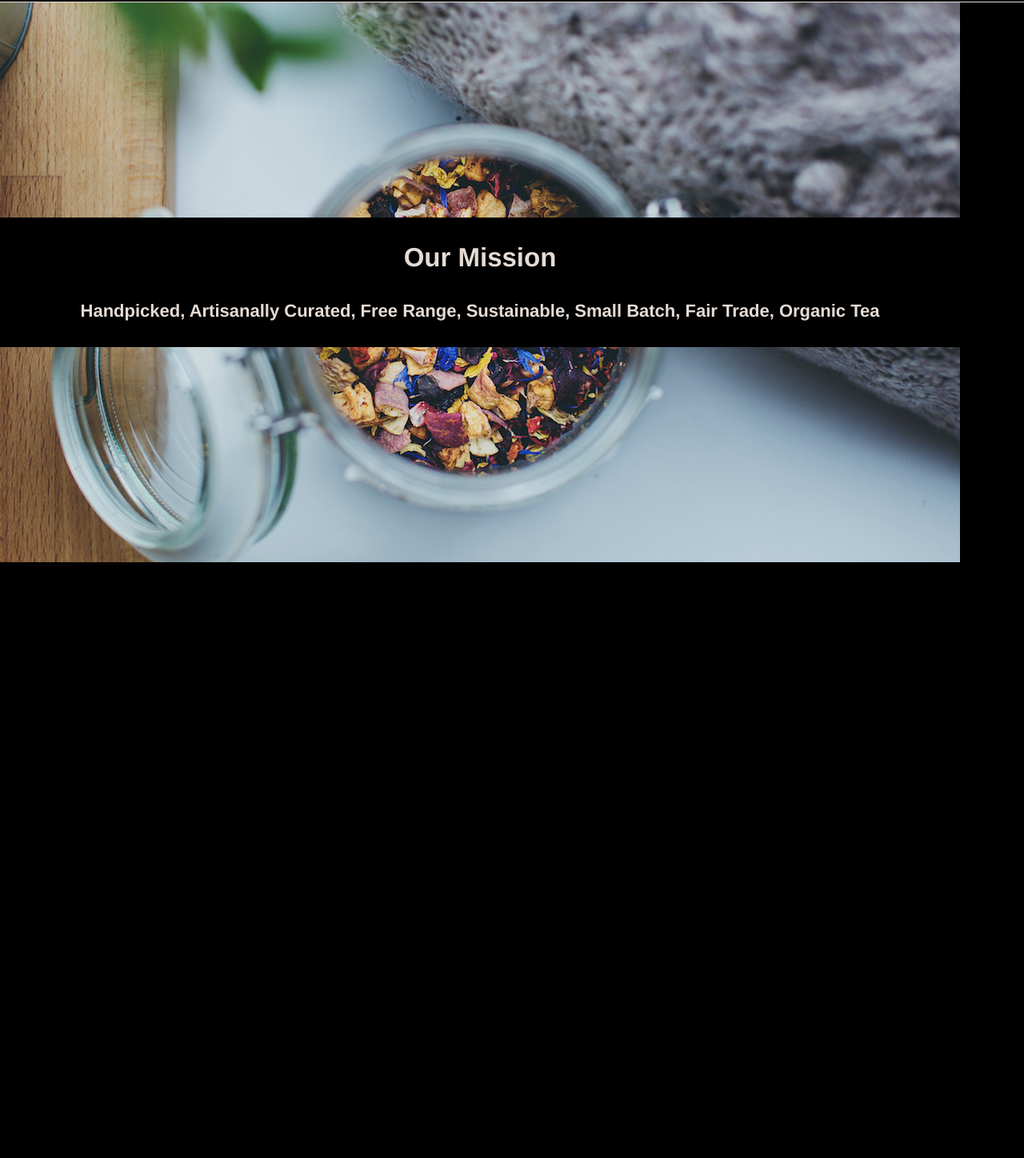
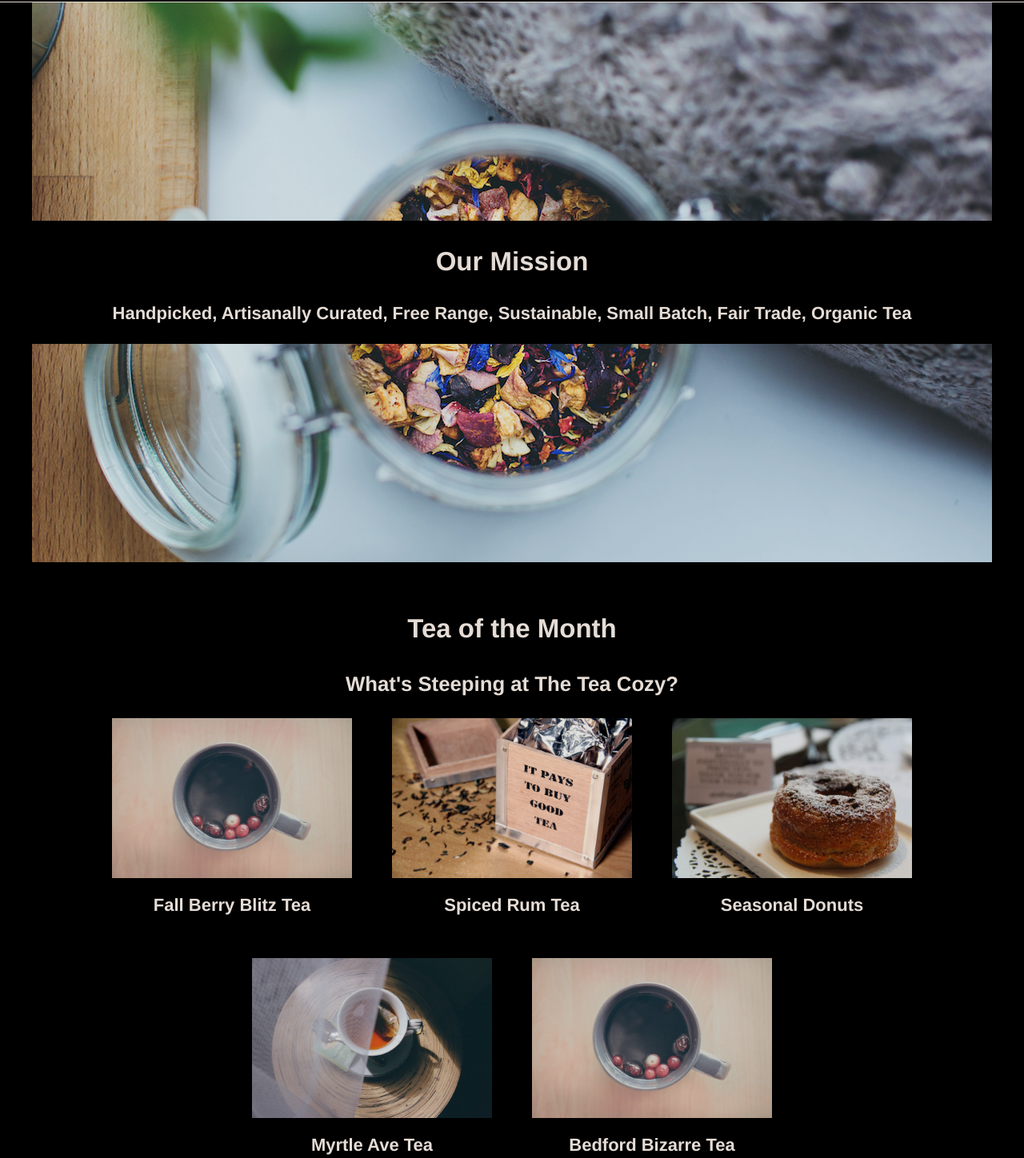
Before and after one commit to ipaulaabro/tea-cozy, a plain HTML site: page index.html in a window 1280 px wide. Shown: the part 66-1514 px from the top of the page at 80% size. Before the commit the page ends 800 px from the top, so only its background shows below. Drawn offline with Linux system fonts and the light colour scheme.

Commit message:
feat: edit reset.css and implemented feature tea

```diff
--- a/css/reset.css
+++ b/css/reset.css
@@ -3,7 +3,8 @@
   box-sizing: border-box;
 }
 
-body {
+body,
+figure {
   margin: 0;
   padding: 0;
 }
--- a/css/style.css
+++ b/css/style.css
@@ -43,12 +43,13 @@ a:hover {
 }
 
 main {
+  width: 1200px;
+  margin: 0 auto;
   position: relative;
   top: 69px;
 }
 
-.background {
-  width: 1200px;
+#mission {
   height: 700px;
   background-image: url("../assets/images/mission.jpg");
 
@@ -57,7 +58,33 @@ main {
   align-items: center;
 }
 
-.background section {
+#mission div {
   width: 100%;
   background: black;
 }
+
+#mission p {
+  font-weight: bold;
+}
+
+#feature {
+  width: 1000px;
+  margin: 60px auto;
+}
+
+#feature div {
+  display: flex;
+  flex-wrap: wrap;
+  justify-content: center;
+  gap: 50px;
+}
+
+#feature img {
+  width: 300px;
+  height: 200px;
+}
+
+figcaption {
+  font-weight: bold;
+  margin-top: 10px;
+}
--- a/index.html
+++ b/index.html
@@ -20,17 +20,45 @@
       </ul>
     </header>
     <main>
-      <div id="mission-container">
-        <div class="background">
-          <section>
-            <h2 id="mission">Our Mission</h2>
-            <h4>
-              Handpicked, Artisanally Curated, Free Range, Sustainable, Small
-              Batch, Fair Trade, Organic Tea
-            </h4>
-          </section>
+      <article id="mission">
+        <div>
+          <h2>Our Mission</h2>
+          <p>
+            Handpicked, Artisanally Curated, Free Range, Sustainable, Small
+            Batch, Fair Trade, Organic Tea
+          </p>
         </div>
-      </div>
+      </article>
+      <article id="feature">
+        <h2>Tea of the Month</h2>
+        <h3>What's Steeping at The Tea Cozy?</h3>
+        <div>
+          <figure>
+            <img
+              src="./assets/images/berry-blitz.jpg"
+              alt="Fall Berry Blitz Tea" />
+            <figcaption>Fall Berry Blitz Tea</figcaption>
+          </figure>
+          <figure>
+            <img src="./assets/images/spiced-rum.jpg" alt="Spiced Rum Tea" />
+            <figcaption>Spiced Rum Tea</figcaption>
+          </figure>
+          <figure>
+            <img src="./assets/images/donut.jpg" alt="Seasonal Donuts" />
+            <figcaption>Seasonal Donuts</figcaption>
+          </figure>
+          <figure>
+            <img src="./assets/images/myrtle-ave.jpg" alt="Myrtle Ave Tea" />
+            <figcaption>Myrtle Ave Tea</figcaption>
+          </figure>
+          <figure>
+            <img
+              src="./assets/images/berry-blitz.jpg"
+              alt="Bedford Bizarre Tea" />
+            <figcaption>Bedford Bizarre Tea</figcaption>
+          </figure>
+        </div>
+      </article>
     </main>
   </body>
 </html>
```
